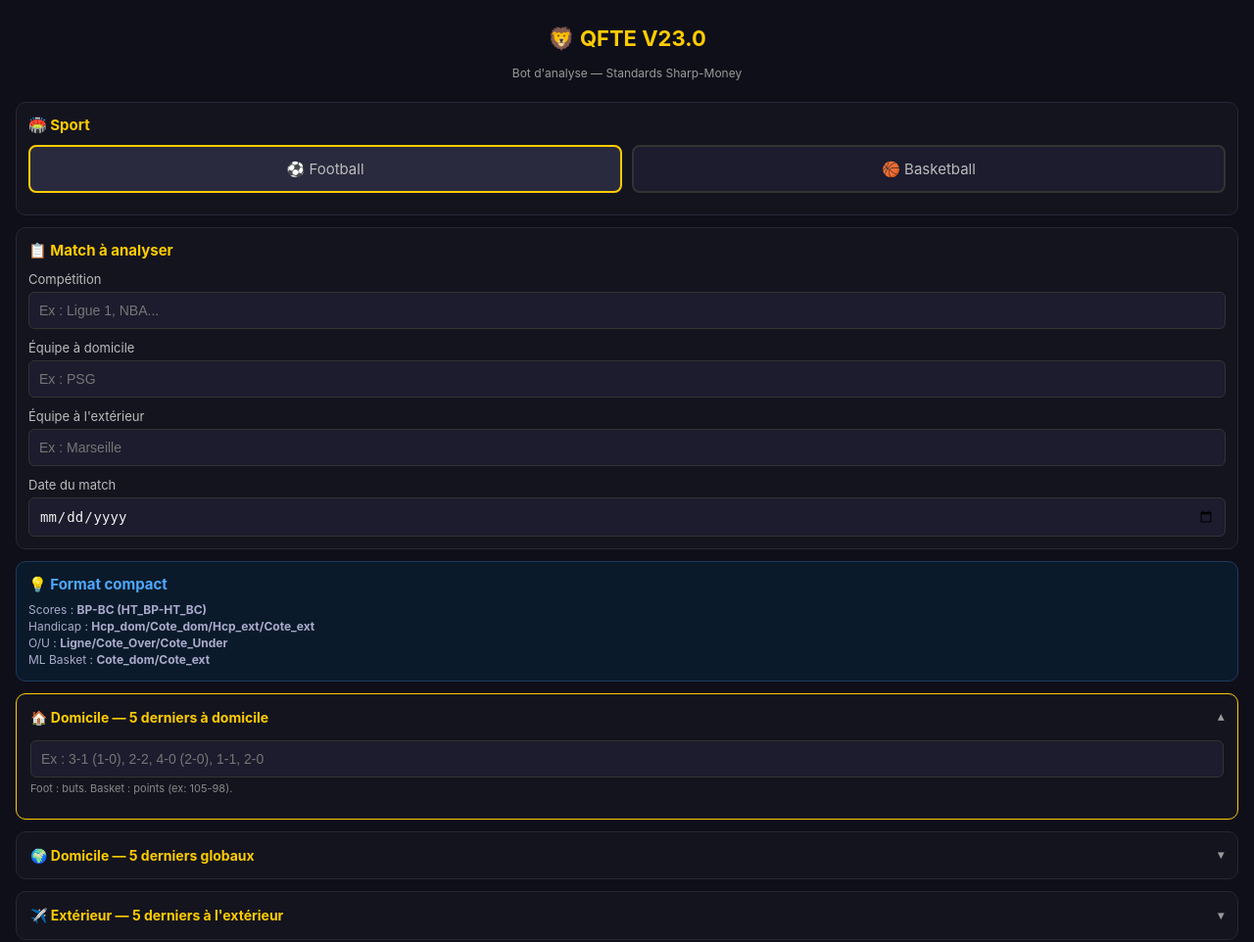
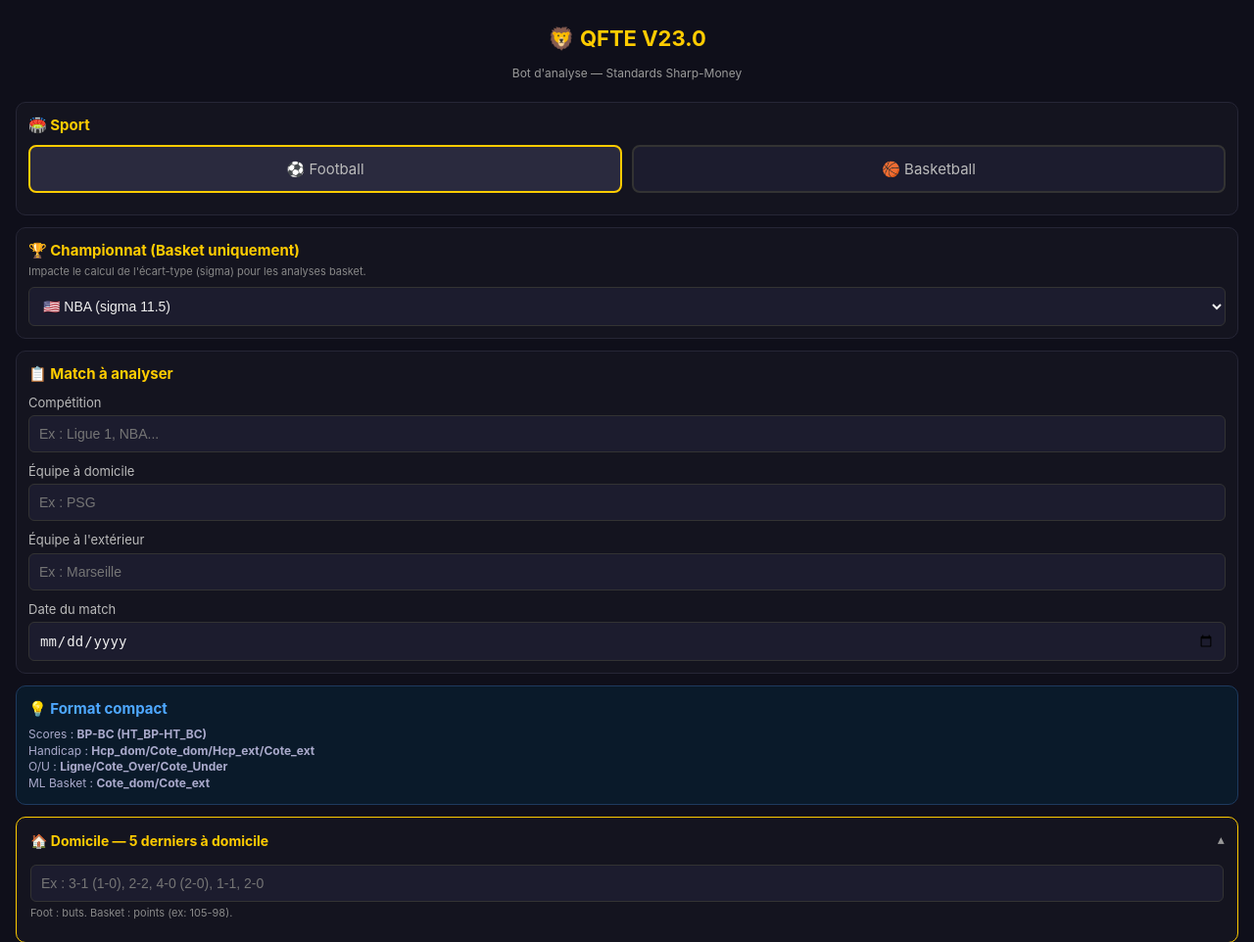
Before and after one commit to hamzypogba0610-pixel/qfte-bot-v23, a FastAPI app: page / in a window 1280 px wide. Shown: the top 962 px of the page at 98% size. Run offline with FastAPI, Linux system fonts and the light colour scheme.

Commit message:
Update index.html

```diff
--- a/templates/index.html
+++ b/templates/index.html
@@ -48,6 +48,22 @@
                 <label><input type="radio" name="sport" value="football" checked><span>⚽ Football</span></label>
                 <label><input type="radio" name="sport" value="basketball"><span>🏀 Basketball</span></label>
             </div>
+        </div>
+
+        <div class="section-box">
+            <h2>🏆 Championnat (Basket uniquement)</h2>
+            <p class="hint">Impacte le calcul de l'écart-type (sigma) pour les analyses basket.</p>
+            <select name="ligue">
+                <option value="nba">🇺🇸 NBA (sigma 11.5)</option>
+                <option value="euroleague">🇪🇺 Euroleague (sigma 9.0)</option>
+                <option value="lnb">🇫🇷 LNB Pro A (sigma 9.5)</option>
+                <option value="acb">🇪🇸 ACB Espagne (sigma 9.0)</option>
+                <option value="bbl">🇩🇪 BBL Allemagne (sigma 9.5)</option>
+                <option value="lega">🇮🇹 Lega Basket Italie (sigma 9.5)</option>
+                <option value="ncaa">🎓 NCAA (sigma 10.0)</option>
+                <option value="fiba">🌍 FIBA (sigma 10.0)</option>
+                <option value="autre">🌐 Autre (sigma 10.5)</option>
+            </select>
         </div>
 
         <div class="section-box">
```
